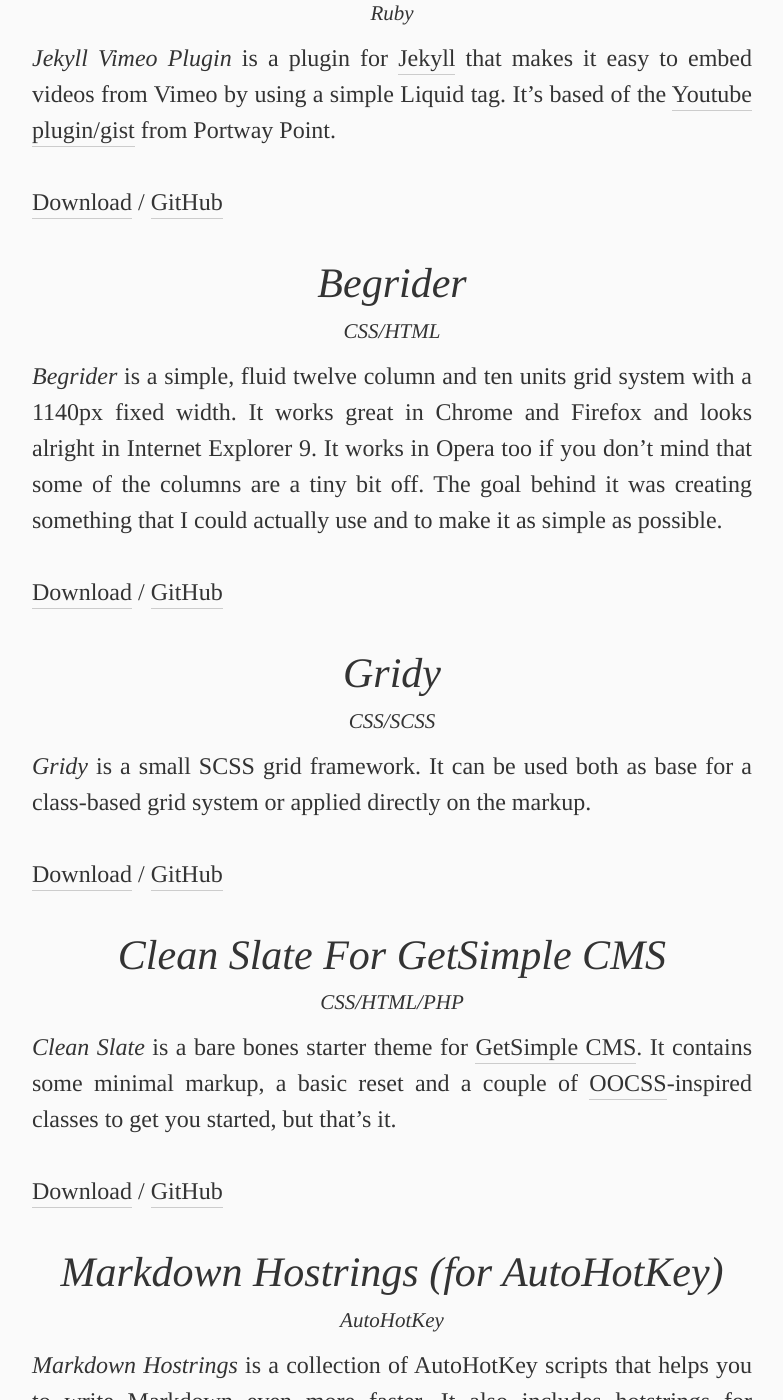
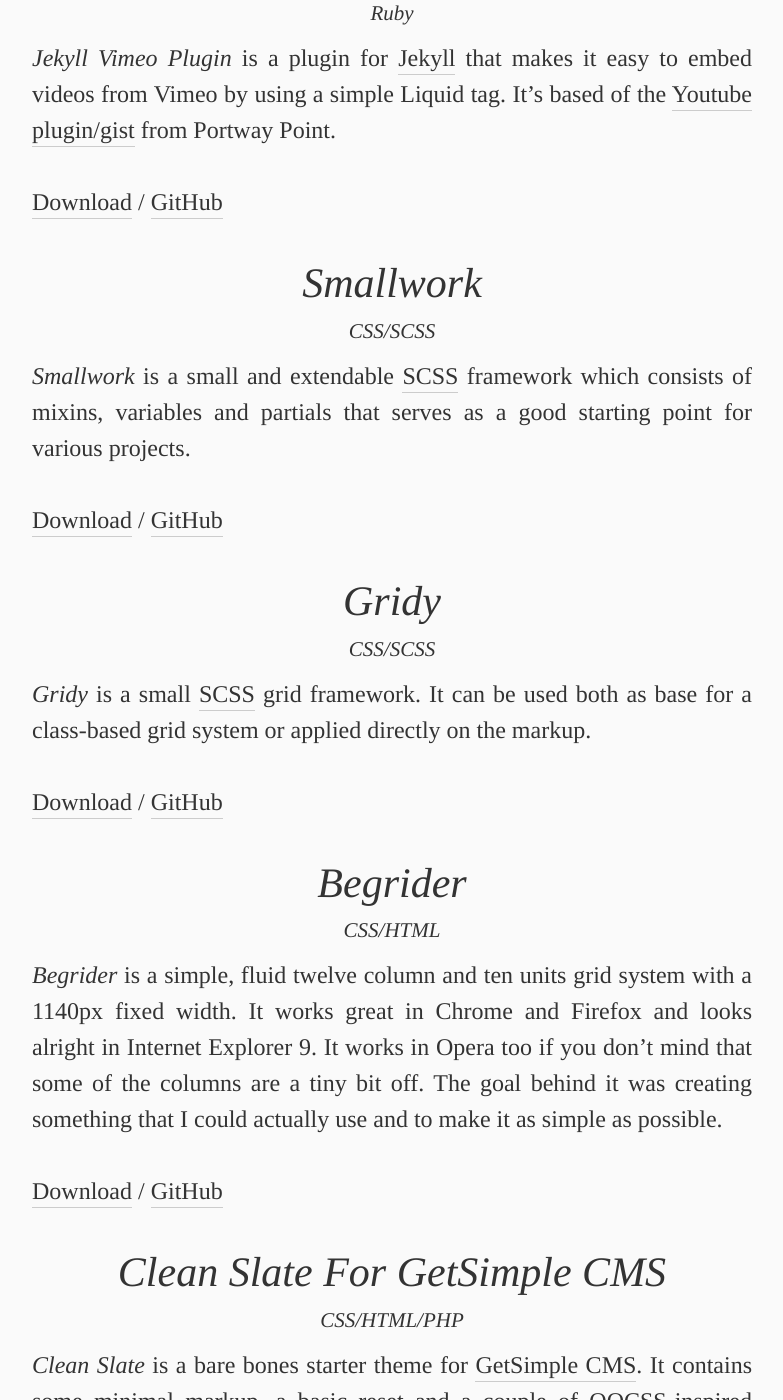
Before and after one commit to gummesson/ellengummesson, a Jekyll site: the page built from projects.md, in a window 1280 px wide and 1400 px high, scrolled down 1275 px. Shown: the whole window, without its empty margins (248-1031 px from the left). Built offline with Jekyll 4.4.1, drawn with Linux system fonts in a browser that asks for light colours.

Commit message:
Updated.

```diff
--- a/projects.md
+++ b/projects.md
@@ -29,6 +29,22 @@
 
 [Download](https://github.com/gummesson/jekyll-vimeo-plugin/zipball/master "Download Jekyll Vimeo Plugin") / [GitHub](https://github.com/gummesson/jekyll-vimeo-plugin "Jekyll Vimeo Plugin on Github")
 
+## Smallwork
+
+<p class="margin-small small centered italic">CSS/SCSS</p>
+
+*Smallwork* is a small and extendable [SCSS](http://sass-lang.com/ "Sass/SCSS") framework which consists of mixins, variables and partials that serves as a good starting point for various projects.
+
+[Download](https://github.com/gummesson/smallwork/zipball/master "Download Smallwork") / [GitHub](https://github.com/gummesson/smallwork "Smallwork on Github")
+
+## Gridy
+
+<p class="margin-small small centered italic">CSS/SCSS</p>
+
+*Gridy* is a small [SCSS](http://sass-lang.com/ "Sass/SCSS") grid framework. It can be used both as base for a class-based grid system or applied directly on the markup.
+
+[Download](https://github.com/gummesson/gridy/zipball/master "Download Gridy") / [GitHub](https://github.com/gummesson/gridy "Gridy on Github")
+
 ## Begrider
 
 <p class="margin-small small centered italic">CSS/HTML</p>
@@ -36,14 +52,6 @@
 *Begrider* is a simple, fluid twelve column and ten units grid system with a 1140px fixed width. It works great in Chrome and Firefox and looks alright in Internet Explorer 9. It works in Opera too if you don’t mind that some of the columns are a tiny bit off. The goal behind it was creating something that I could actually use and to make it as simple as possible.
 
 [Download](https://github.com/gummesson/begrider/zipball/master "Download Begrider") / [GitHub](https://github.com/gummesson/begrider "Begrider on Github")
-
-## Gridy
-
-<p class="margin-small small centered italic">CSS/SCSS</p>
-
-*Gridy* is a small SCSS grid framework. It can be used both as base for a class-based grid system or applied directly on the markup.
-
-[Download](https://github.com/gummesson/gridy/zipball/master "Download Gridy") / [GitHub](https://github.com/gummesson/gridy "Gridy on Github")
 
 ## Clean Slate For GetSimple CMS
 
```
Also changed, not shown: _posts/2013-01-12-launch-week.md (added, +17 -0 lines), humans.txt (+17 -14 lines).
